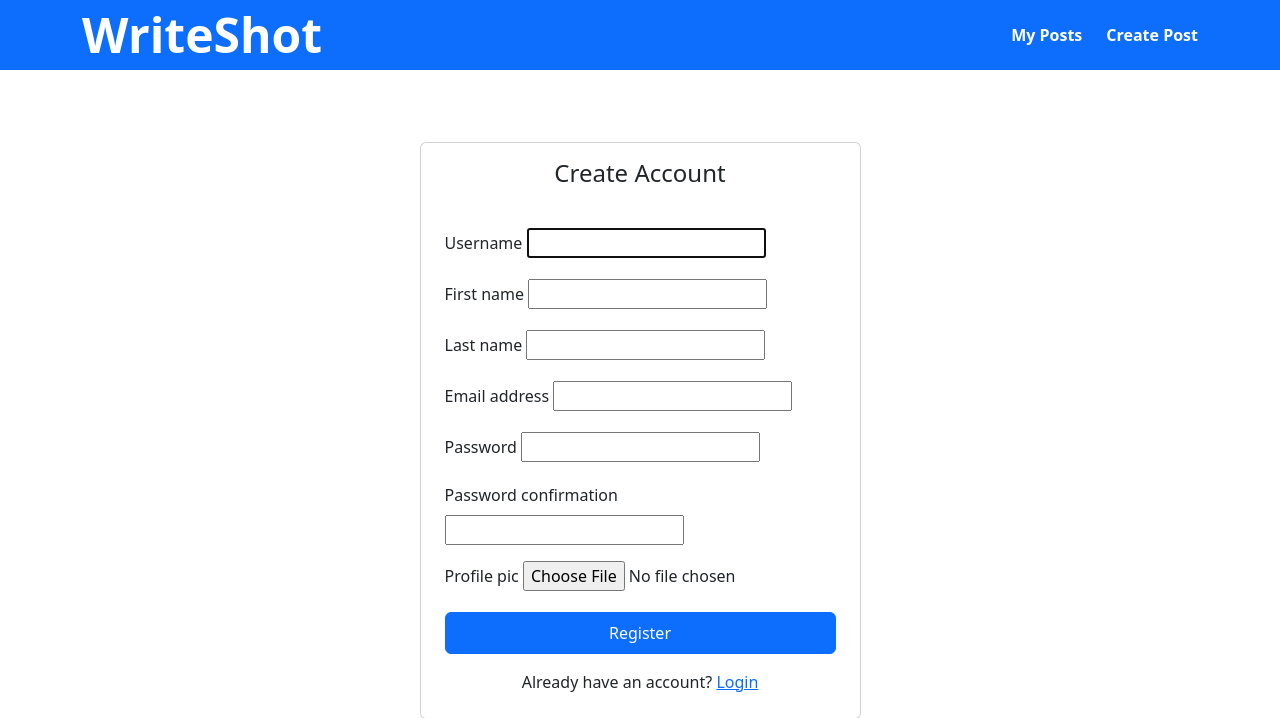
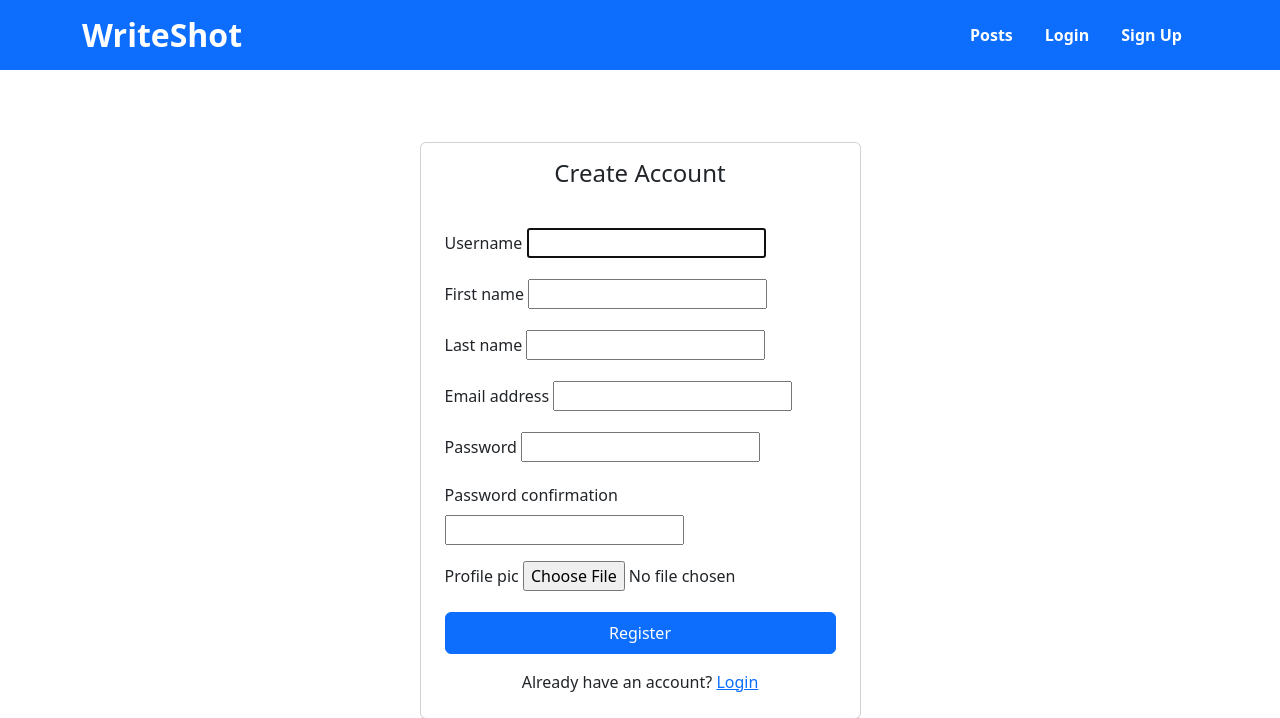
Before and after one commit to Baishant01/WriteShot--Blogging-with-Visuals, a Django app: page /register/ in a window 1280 px wide. Shown: the top 718 px of the page. Run offline with Django 5.2, Linux system fonts and the light colour scheme.

Commit message:
Added basic responsiveness taking help from chatbots

```diff
--- a/blog_app/templates/blog_app/includes/navbar.html
+++ b/blog_app/templates/blog_app/includes/navbar.html
@@ -1,31 +1,109 @@
-<nav class="bg-primary fixed-top w-100" style="height: 70px;">
-    <div class="container h-100 d-flex justify-content-between align-items-center">
+{% load static %}
+<nav class="navbar navbar-expand-lg bg-primary fixed-top" style="min-height: 70px;">
+    <div class="container">
 
-        <a href="/" class="text-white text-decoration-none">
-            <span class="fw-bold" style="font-size: 3rem;">WriteShot</span>
+        <!-- Logo -->
+        <a class="navbar-brand text-white fw-bold p-0" href="/" style="font-size: 2rem; line-height: 1;">
+            WriteShot
         </a>
 
+        <!-- Hamburger Button (appears on mobile) -->
+        <button class="navbar-toggler" type="button" data-bs-toggle="collapse" data-bs-target="#navbarContent"
+                aria-controls="navbarContent" aria-expanded="false" aria-label="Toggle navigation"
+                style="border: none; padding: 5px;">
+            <span class="navbar-toggler-icon" style="filter: invert(1);"></span>
+        </button>
 
-        <ul class="d-flex gap-4 list-unstyled mb-0 d-flex align-items-center">
+        <!-- Collapsible Menu -->
+        <div class="collapse navbar-collapse" id="navbarContent">
+            <ul class="navbar-nav ms-auto align-items-lg-center">
+
+                <!-- Posts Link (always visible) -->
+                <li class="nav-item">
+                    <a class="nav-link text-white fw-bold px-3 py-2" href="{% url 'post_list' %}">
+                        Posts
+                    </a>
+                </li>
 
                 {% if user.is_authenticated %}
-                <li>
-                    <img src="{{user.profile.profile_pic.url}}" alt="" style="border-radius:50%; height:50px; width:50px;%">
+                    <li class="nav-item">
+                        <a class="nav-link text-white fw-bold px-3 py-2" href="{% url 'post_create' %}">
+                            Create
+                        </a>
                     </li>
-            {% endif %}
-
-            <li>
-                <a href="{% url 'post_list' %}"
-                   class="text-white fw-bold text-decoration-none">
+                    <li class="nav-item">
+                        <a class="nav-link text-white fw-bold px-3 py-2" href="{% url 'my_post_list' %}">
                             My Posts
                         </a>
                     </li>
-            <li>
-                <a href="{% url 'post_create' %}"
-                   class="text-white fw-bold text-decoration-none">
-                    Create Post
+
+                    <li class="nav-item">
+                        <div class="d-flex justify-content-center align-items-center ms-lg-2"
+                             style="background: white; height:35px; width:35px; border-radius:50%;">
+                            <img src="
+                            {% if user.profile.profile_pic %}
+                                {{user.profile.profile_pic.url}}
+                            {% else %}
+                                /media/profiles/DefaultProfilePic.png
+                            {% endif %}
+                            " alt="Profile" style="border-radius:50%; height:30px; width:30px; object-fit:cover;">
+                        </div>
+                    </li>
+
+                    <!-- Logout -->
+                    <li class="nav-item">
+                        <a class="nav-link text-white fw-bold px-3 py-2" href="{% url 'logout' %}">
+                            Logout
                         </a>
                     </li>
+
+                {% else %}
+                    <!-- Guest Links -->
+                    <li class="nav-item">
+                        <a class="nav-link text-white fw-bold px-3 py-2" href="{% url 'login' %}">
+                            Login
+                        </a>
+                    </li>
+                    <li class="nav-item">
+                        <a class="nav-link text-white fw-bold px-3 py-2" href="{% url 'register' %}">
+                            Sign Up
+                        </a>
+                    </li>
+                {% endif %}
             </ul>
         </div>
+    </div>
 </nav>
+
+
+<style>
+    body {
+        padding-top: 70px;
+    }
+
+    /* Mobile adjustments */
+    @media (max-width: 991px) {
+        .navbar-collapse {
+            background-color: #007bff;
+            padding: 1rem;
+            border-radius: 0 0 10px 10px;
+            margin-top: 10px;
+        }
+
+        .nav-link {
+            text-align: center;
+            border-bottom: 1px solid rgba(255,255,255,0.1);
+        }
+
+        .nav-link:last-child {
+            border-bottom: none;
+        }
+
+        /* Center profile picture on mobile */
+        .navbar-nav .nav-item:has(div) {
+            display: flex;
+            justify-content: center;
+            padding: 10px 0;
+        }
+    }
+</style>
```
Lines whose indentation alone changed are shown as unchanged.
